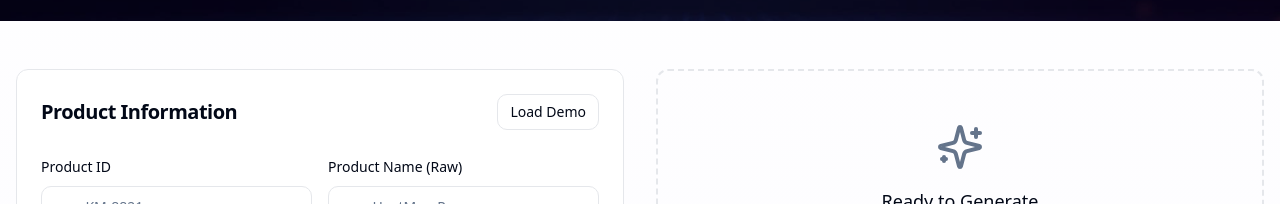
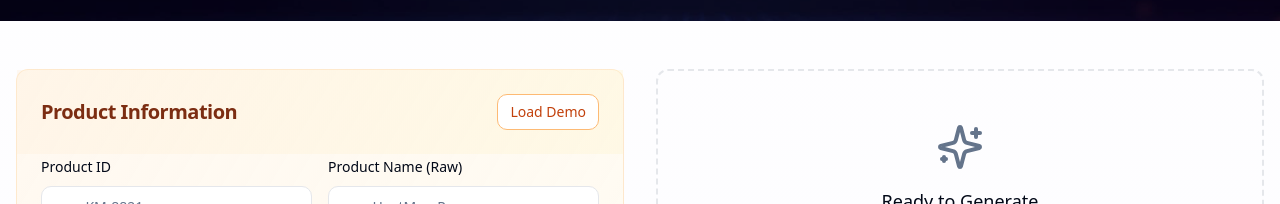
Before and after one commit to ansh-codr/Demo, a React (Vite) app: page / in a window 1280 px wide. Shown: the part 493-697 px from the top of the page. Built offline with nearby package versions, Linux system fonts and the light colour scheme; no server answers.

Commit message:
Add hover effect to cards
Convert product cards to a warm tile card design with a hover effect.

```diff
--- a/src/components/ProductForm.tsx
+++ b/src/components/ProductForm.tsx
@@ -65,16 +65,16 @@ export default function ProductForm({ onGenerate, isLoading }: ProductFormProps)
   };
 
   return (
-    <Card className="shadow-card">
-      <CardHeader>
+    <Card className="shadow-card hover:shadow-elegant transition-all duration-500 hover:scale-[1.02] bg-gradient-to-br from-orange-50/80 to-amber-50/60 border-orange-200/50 hover:border-orange-300/70 hover:from-orange-100/90 hover:to-amber-100/80 backdrop-blur-sm group">
+      <CardHeader className="bg-gradient-to-r from-orange-100/30 to-amber-100/30 group-hover:from-orange-200/40 group-hover:to-amber-200/40 transition-all duration-300">
         <div className="flex items-center justify-between">
-          <CardTitle className="text-xl font-semibold">Product Information</CardTitle>
-          <Button variant="outline" size="sm" onClick={loadDemoData}>
+          <CardTitle className="text-xl font-semibold text-orange-900 group-hover:text-orange-800 transition-colors">Product Information</CardTitle>
+          <Button variant="outline" size="sm" onClick={loadDemoData} className="border-orange-300 text-orange-700 hover:bg-orange-100 hover:border-orange-400">
             Load Demo
           </Button>
         </div>
       </CardHeader>
-      <CardContent>
+      <CardContent className="group-hover:bg-gradient-to-br group-hover:from-orange-50/40 group-hover:to-amber-50/40 transition-all duration-300">
         <form onSubmit={handleSubmit} className="space-y-6">
           <div className="grid grid-cols-1 md:grid-cols-2 gap-4">
             <div className="space-y-2">
```
